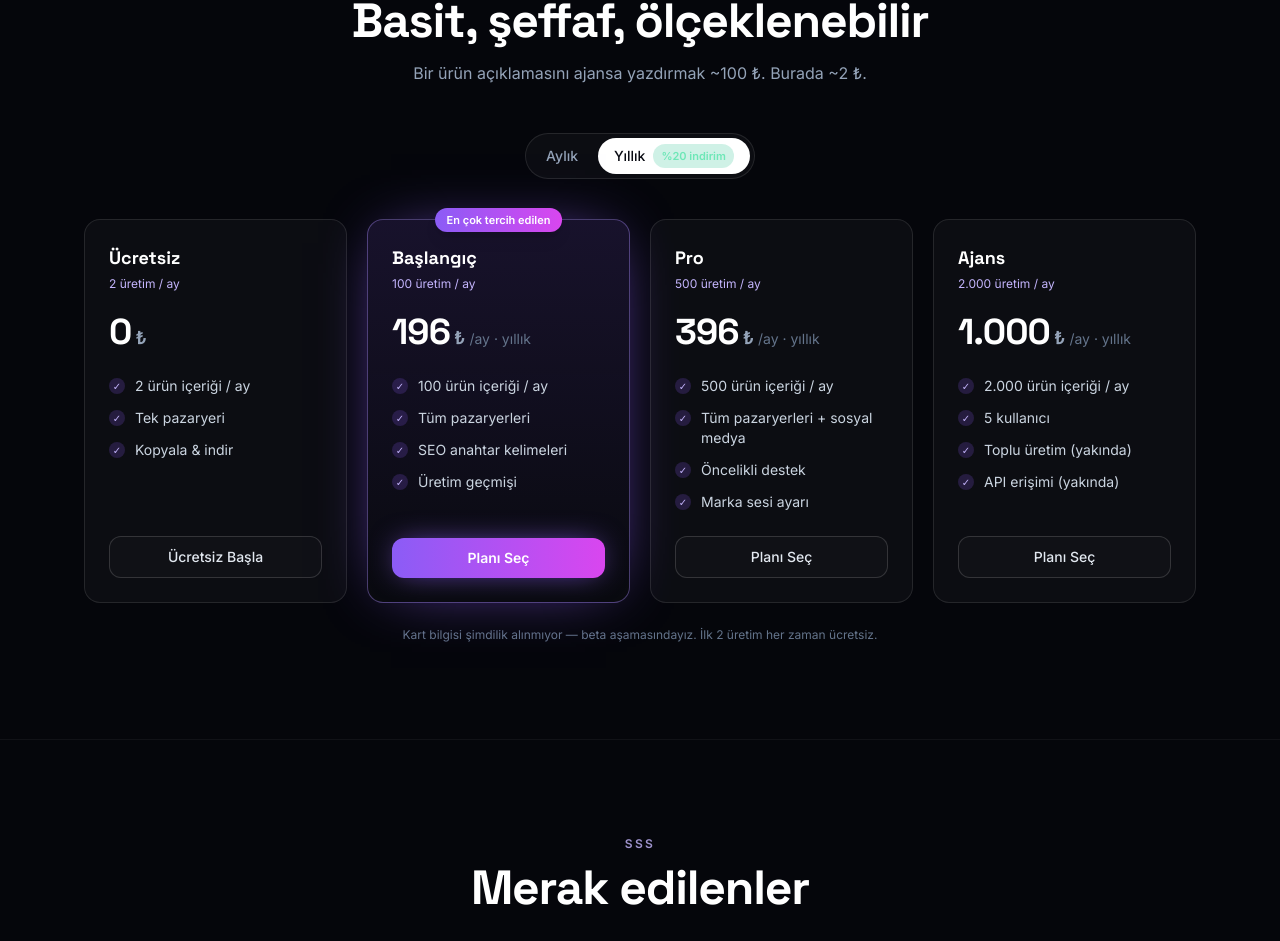
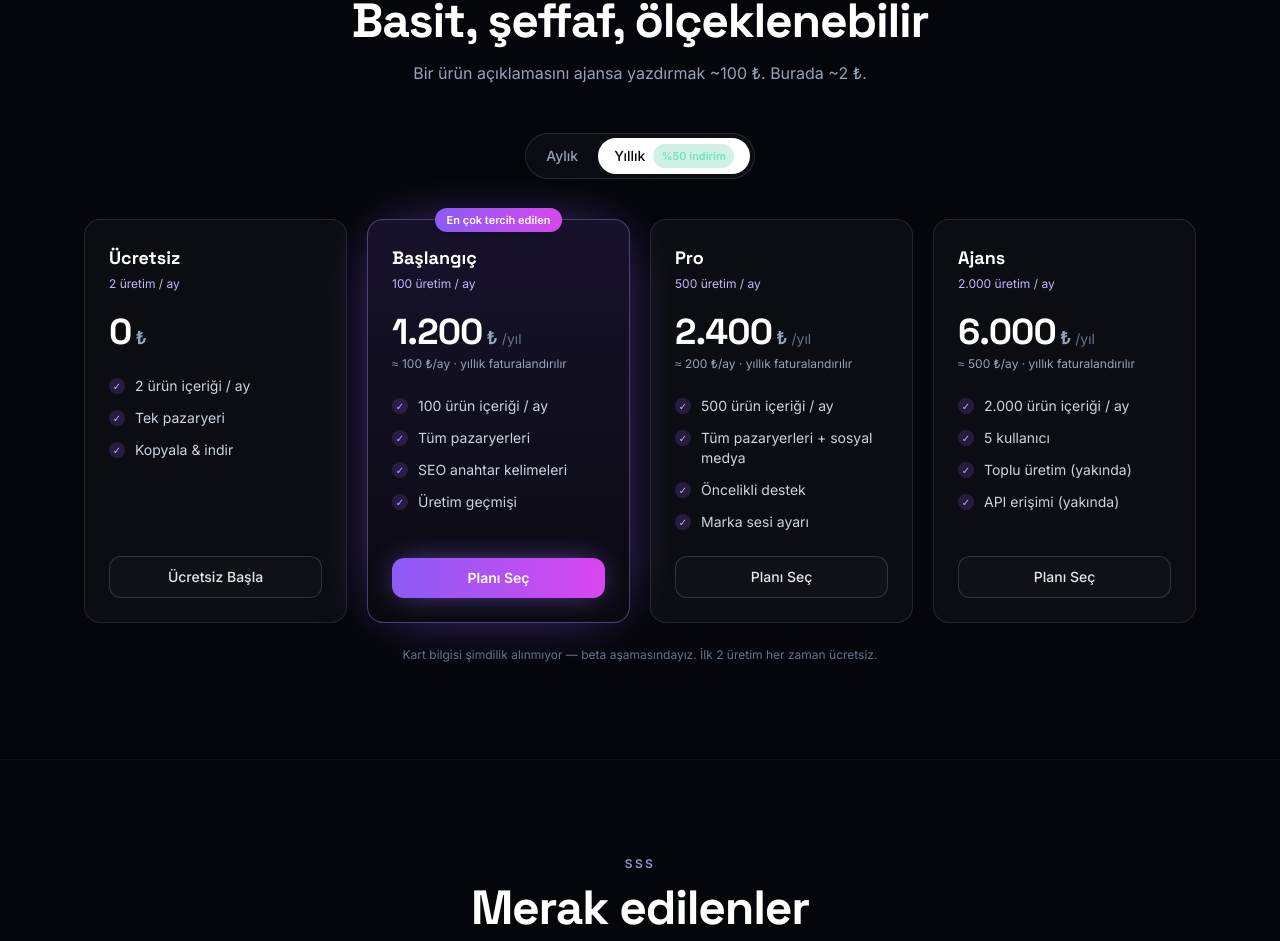
Before and after one commit to Hasanx77/satly, a Next.js app: page / in a window 1280 px wide. Shown: the part 4174-5115 px from the top of the page. Built offline with nearby package versions, Linux system fonts and the light colour scheme.

Commit message:
fiyat: baslangic 200/ay - 1200/yil, pro 400/2400, ajans 1000/6000

```diff
--- a/src/components/Faq.tsx
+++ b/src/components/Faq.tsx
@@ -17,7 +17,7 @@ const FAQS = [
   },
   {
     q: "Ücretsiz mi, kart bilgisi gerekiyor mu?",
-    a: "İlk 2 üretim tamamen ücretsizdir ve kayıt istemez. Devam etmek isterseniz aylık planlar 245 ₺'den başlar; yıllık ödemede %20 indirim uygulanır.",
+    a: "İlk 2 üretim tamamen ücretsizdir ve kayıt istemez. Devam etmek isterseniz aylık planlar 200 ₺'den başlar; yıllık ödemede %50 indirim uygulanır.",
   },
   {
     q: "İngilizce veya başka dillerde de üretiyor mu?",
--- a/src/components/Pricing.tsx
+++ b/src/components/Pricing.tsx
@@ -28,15 +28,18 @@ export default function Pricing() {
         >
           Yıllık
           <span className="rounded-full bg-emerald-500/20 px-2 py-0.5 text-[11px] font-semibold text-emerald-300">
-            %20 indirim
+            %50 indirim
           </span>
         </button>
       </div>
 
       <div className="grid gap-5 md:grid-cols-2 lg:grid-cols-4">
         {PLANS.map((p) => {
-          const price = p.price === 0 ? 0 : yearly ? Math.round(p.price * 0.8) : p.price;
+          const isFree = p.price === 0;
+          const amount = yearly ? p.priceYearly : p.price;
+          const perMonthEquivalent = yearly && p.priceYearly > 0 ? Math.round(p.priceYearly / 12) : 0;
           const isHighlight = p.highlight;
+
           return (
             <div
               key={p.id}
@@ -55,14 +58,21 @@ export default function Pricing() {
               <h3 className="font-display text-lg font-bold text-white">{p.name}</h3>
               <p className="mt-1 text-xs text-brand-300">{p.quota}</p>
 
-              <div className="mt-5 flex items-baseline gap-1">
-                <span className="font-display text-4xl font-extrabold tracking-tight text-white">
-                  {price === 0 ? "0" : price.toLocaleString("tr-TR")}
-                </span>
-                <span className="text-lg font-semibold text-slate-400">₺</span>
-                <span className="text-sm text-slate-500">
-                  {p.price === 0 ? "" : yearly ? "/ay · yıllık" : "/ay"}
-                </span>
+              <div className="mt-5">
+                <div className="flex items-baseline gap-1">
+                  <span className="font-display text-4xl font-extrabold tracking-tight text-white">
+                    {amount.toLocaleString("tr-TR")}
+                  </span>
+                  <span className="text-lg font-semibold text-slate-400">₺</span>
+                  <span className="text-sm text-slate-500">
+                    {isFree ? "" : yearly ? "/yıl" : "/ay"}
+                  </span>
+                </div>
+                {!isFree && yearly && (
+                  <p className="mt-1 text-xs text-slate-400">
+                    ≈ {perMonthEquivalent.toLocaleString("tr-TR")} ₺/ay · yıllık faturalandırılır
+                  </p>
+                )}
               </div>
 
               <ul className="mt-6 flex-1 space-y-3 text-sm text-slate-300">
@@ -80,7 +90,7 @@ export default function Pricing() {
                 href="#uretelim"
                 className={isHighlight ? "btn-primary mt-6 w-full" : "btn-ghost mt-6 w-full"}
               >
-                {p.price === 0 ? "Ücretsiz Başla" : "Planı Seç"}
+                {isFree ? "Ücretsiz Başla" : "Planı Seç"}
               </a>
             </div>
           );
--- a/src/lib/plans.ts
+++ b/src/lib/plans.ts
@@ -1,7 +1,8 @@
 export interface Plan {
   id: string;
   name: string;
-  price: number;
+  price: number; // aylık fiyat
+  priceYearly: number; // yıllık toplam fiyat
   period: string;
   quota: string;
   highlight?: boolean;
@@ -10,23 +11,24 @@ export interface Plan {
 
 export const FREE_QUOTA = 2;
 
+// Fiyat oranı: Başlangıç 200 ₺/ay temel alınarak oranlı yükseltildi.
+//   Başlangıç 200/ay  ·  Pro 400/ay  ·  Ajans 1.000/ay
+//   Yıllık = aylık × 6 (yani %50 indirim).
 export const PLANS: Plan[] = [
   {
     id: "free",
     name: "Ücretsiz",
     price: 0,
+    priceYearly: 0,
     period: "",
     quota: "2 üretim / ay",
-    features: [
-      "2 ürün içeriği / ay",
-      "Tek pazaryeri",
-      "Kopyala & indir",
-    ],
+    features: ["2 ürün içeriği / ay", "Tek pazaryeri", "Kopyala & indir"],
   },
   {
     id: "starter",
     name: "Başlangıç",
-    price: 245,
+    price: 200,
+    priceYearly: 1200,
     period: "/ay",
     quota: "100 üretim / ay",
     highlight: true,
@@ -40,7 +42,8 @@ export const PLANS: Plan[] = [
   {
     id: "pro",
     name: "Pro",
-    price: 495,
+    price: 400,
+    priceYearly: 2400,
     period: "/ay",
     quota: "500 üretim / ay",
     features: [
@@ -53,7 +56,8 @@ export const PLANS: Plan[] = [
   {
     id: "agency",
     name: "Ajans",
-    price: 1250,
+    price: 1000,
+    priceYearly: 6000,
     period: "/ay",
     quota: "2.000 üretim / ay",
     features: [
```
Also changed, not shown: 2 other files (tests, documents, lock files or other folders).
